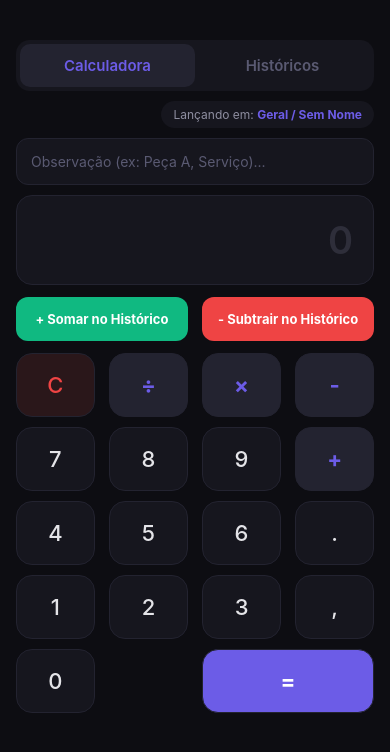
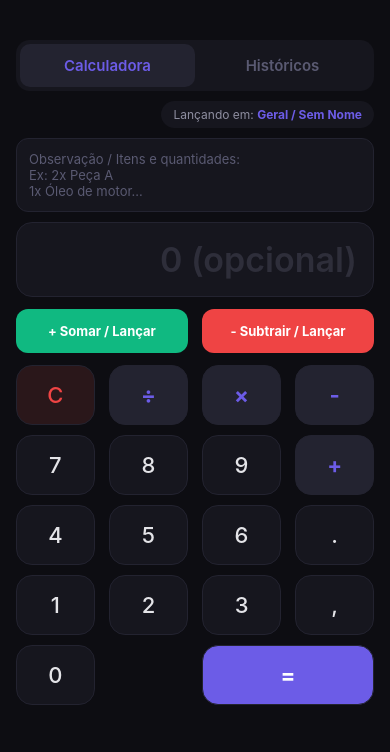
Before and after one commit to RamboFetBB/Calculadora, a React Native app: screen / in a window 390 px wide. Shown: the top 752 px of the page. Built offline with nearby package versions, Linux system fonts and the light colour scheme.

Commit message:
Update App.js

```diff
--- a/App.js
+++ b/App.js
@@ -69,7 +69,7 @@ export default function App() {
   };
 
   const evaluateExpression = () => {
-    if (!display.trim()) return null;
+    if (!display.trim()) return 0; // Se estiver vazio, assume 0
     try {
       const formattedExpr = display
         .replace(/,/g, '.')
@@ -85,7 +85,8 @@ export default function App() {
   };
 
   const handleSaveCalculation = (type = 'ADD') => {
-    const calculatedValue = evaluateExpression();
+    let calculatedValue = evaluateExpression();
+
     if (calculatedValue === null) {
       Alert.alert('Erro', 'Expressão matemática inválida');
       return;
@@ -97,7 +98,7 @@ export default function App() {
       id: Date.now().toString(),
       value: Math.abs(calculatedValue),
       type: type,
-      note: note.trim() || 'Sem observação',
+      note: note.trim() || 'Sem observação/descrição',
       timestamp: new Date().toLocaleTimeString([], { hour: '2-digit', minute: '2-digit' }),
       date: new Date().toLocaleDateString('pt-BR')
     };
@@ -115,10 +116,9 @@ export default function App() {
     setHistoryGroups(updatedGroups);
     saveData(updatedGroups);
 
-    const formattedResult = calculatedValue.toString().replace('.', ',');
-    setDisplay(formattedResult);
+    setDisplay('');
     setNote('');
-    Alert.alert('Salvo!', `Cálculo (${type === 'ADD' ? '+' : '-'}) registrado com sucesso.`);
+    Alert.alert('Salvo!', `Lançamento registrado com sucesso.`);
   };
 
   const getGroupTotal = (group) => {
@@ -136,7 +136,7 @@ export default function App() {
   };
 
   const pullSpecificValue = (value) => {
-    setDisplay(value.toString().replace('.', ','));
+    setDisplay(value !== 0 ? value.toString().replace('.', ',') : '');
     setActiveTab('calc');
   };
 
@@ -191,7 +191,7 @@ export default function App() {
   };
 
   const handleSaveEdit = () => {
-    const parsedValue = parseFloat(editValue.replace(',', '.'));
+    const parsedValue = editValue.trim() === '' ? 0 : parseFloat(editValue.replace(',', '.'));
     if (isNaN(parsedValue)) {
       Alert.alert('Erro', 'Digite um valor numérico válido');
       return;
@@ -205,7 +205,7 @@ export default function App() {
               ...item,
               value: Math.abs(parsedValue),
               type: editType,
-              note: editNote.trim() || 'Sem observação'
+              note: editNote.trim() || 'Sem observação/descrição'
             };
           }
           return item;
@@ -271,13 +271,15 @@ export default function App() {
             </Text>
           </View>
 
-          {/* Campo de Observação */}
+          {/* Campo de Observação Multilinha */}
           <TextInput
-            style={styles.noteInput}
-            placeholder="Observação (ex: Peça A, Serviço)..."
+            style={[styles.noteInput, { minHeight: 65, textAlignVertical: 'top' }]}
+            placeholder={'Observação / Itens e quantidades:\nEx: 2x Peça A\n1x Óleo de motor...'}
             placeholderTextColor="#5A5A72"
             value={note}
             onChangeText={setNote}
+            multiline={true}
+            numberOfLines={3}
           />
 
           {/* Display da Calculadora */}
@@ -286,7 +288,7 @@ export default function App() {
               style={styles.displayText}
               value={display}
               onChangeText={setDisplay}
-              placeholder="0"
+              placeholder="0 (opcional)"
               placeholderTextColor="#2E2E3A"
               keyboardType="numeric"
             />
@@ -298,13 +300,13 @@ export default function App() {
               style={[styles.actionBtn, styles.addBtn]}
               onPress={() => handleSaveCalculation('ADD')}
             >
-              <Text style={styles.actionBtnText}>+ Somar no Histórico</Text>
+              <Text style={styles.actionBtnText}>+ Somar / Lançar</Text>
             </TouchableOpacity>
             <TouchableOpacity
               style={[styles.actionBtn, styles.subBtn]}
               onPress={() => handleSaveCalculation('SUB')}
             >
-              <Text style={styles.actionBtnText}>- Subtrair no Histórico</Text>
+              <Text style={styles.actionBtnText}>- Subtrair / Lançar</Text>
             </TouchableOpacity>
           </View>
 
@@ -420,14 +422,20 @@ export default function App() {
                   <Text style={styles.emptyText}>Nenhum cálculo neste histórico ainda.</Text>
                 </View>
               }
-              renderItem={({ item }) => (
+              renderItem={({ item }) => {
+                const isZeroValue = item.value === 0;
+                return (
                   <View style={styles.itemCard}>
                     <View style={{ flex: 1 }}>
                       <View style={{ flexDirection: 'row', alignItems: 'center' }}>
+                        {isZeroValue ? (
+                          <Text style={styles.zeroValueText}>[Sem valor]</Text>
+                        ) : (
                           <Text style={[styles.itemType, item.type === 'SUB' ? styles.subText : styles.addText]}>
                             {item.type === 'SUB' ? '-' : '+'} R$ {item.value.toString().replace('.', ',')}
                           </Text>
-                      <Text style={styles.itemDate}>• {item.timestamp}</Text>
+                        )}
+                        <Text style={styles.itemDate}> • {item.timestamp}</Text>
                       </View>
                       <Text style={styles.itemNote}>{item.note}</Text>
                     </View>
@@ -440,15 +448,18 @@ export default function App() {
                         <Text style={styles.editBtnText}>Editar</Text>
                       </TouchableOpacity>
 
+                      {!isZeroValue && (
                         <TouchableOpacity
                           style={styles.loadBtn}
                           onPress={() => pullSpecificValue(item.value)}
                         >
                           <Text style={styles.loadBtnText}>Usar</Text>
                         </TouchableOpacity>
+                      )}
                     </View>
                   </View>
-              )}
+                );
+              }}
             />
           </View>
         </View>
@@ -506,19 +517,23 @@ export default function App() {
               </TouchableOpacity>
             </View>
 
-            <Text style={styles.label}>Valor:</Text>
+            <Text style={styles.label}>Valor (deixe vazio se não souber):</Text>
             <TextInput
               style={styles.modalInput}
               keyboardType="numeric"
+              placeholder="0"
+              placeholderTextColor="#5A5A72"
               value={editValue}
               onChangeText={setEditValue}
             />
 
-            <Text style={styles.label}>Observação:</Text>
+            <Text style={styles.label}>Observação / Itens:</Text>
             <TextInput
-              style={styles.modalInput}
+              style={[styles.modalInput, { minHeight: 70, textAlignVertical: 'top' }]}
               value={editNote}
               onChangeText={setEditNote}
+              multiline={true}
+              numberOfLines={3}
             />
 
             <View style={styles.modalButtons}>
@@ -562,9 +577,9 @@ const styles = StyleSheet.create({
   infoBadgeText: { color: '#8E8EA0', fontSize: 12 },
   infoBadgeHighlight: { color: '#6C5CE7', fontWeight: 'bold' },
 
-  noteInput: { backgroundColor: '#16161E', color: '#FFF', padding: 14, borderRadius: 12, fontSize: 14, marginBottom: 10, borderWidth: 1, borderColor: '#232330' },
-  displayContainer: { backgroundColor: '#16161E', padding: 20, borderRadius: 16, marginBottom: 12, borderWidth: 1, borderColor: '#232330', minHeight: 90, justifyContent: 'center' },
-  displayText: { color: '#FFF', fontSize: 38, textAlign: 'right', fontWeight: '600' },
+  noteInput: { backgroundColor: '#16161E', color: '#FFF', padding: 12, borderRadius: 12, fontSize: 13, marginBottom: 10, borderWidth: 1, borderColor: '#232330' },
+  displayContainer: { backgroundColor: '#16161E', padding: 16, borderRadius: 16, marginBottom: 12, borderWidth: 1, borderColor: '#232330', minHeight: 75, justifyContent: 'center' },
+  displayText: { color: '#FFF', fontSize: 34, textAlign: 'right', fontWeight: '600' },
 
   actionRow: { flexDirection: 'row', justifyContent: 'space-between', marginBottom: 12 },
   actionBtn: { width: '48%', paddingVertical: 14, borderRadius: 12, alignItems: 'center' },
@@ -574,7 +589,7 @@ const styles = StyleSheet.create({
 
   // Teclado
   keypad: { flexDirection: 'row', flexWrap: 'wrap', justifyContent: 'space-between' },
-  button: { width: '22%', backgroundColor: '#16161E', paddingVertical: 18, borderRadius: 16, alignItems: 'center', marginBottom: 10, borderWidth: 1, borderColor: '#232330' },
+  button: { width: '22%', backgroundColor: '#16161E', paddingVertical: 16, borderRadius: 16, alignItems: 'center', marginBottom: 10, borderWidth: 1, borderColor: '#232330' },
   buttonText: { color: '#E4E4E8', fontSize: 22, fontWeight: '500' },
   opButton: { backgroundColor: '#232330' },
   opButtonText: { color: '#6C5CE7', fontWeight: 'bold' },
@@ -604,14 +619,15 @@ const styles = StyleSheet.create({
   historyTitle: { color: '#FFF', fontSize: 16, fontWeight: 'bold' },
   deleteGroupText: { color: '#EF4444', fontSize: 12 },
 
-  itemCard: { backgroundColor: '#16161E', padding: 14, borderRadius: 12, flexDirection: 'row', alignItems: 'center', marginBottom: 8, borderWidth: 1, borderColor: '#232330' },
+  itemCard: { backgroundColor: '#16161E', padding: 14, borderRadius: 12, flexDirection: 'row', alignItems: 'flex-start', marginBottom: 8, borderWidth: 1, borderColor: '#232330' },
   itemType: { fontSize: 16, fontWeight: 'bold' },
+  zeroValueText: { fontSize: 14, fontWeight: 'bold', color: '#8E8EA0' },
   addText: { color: '#10B981' },
   subText: { color: '#EF4444' },
   itemDate: { color: '#5A5A72', fontSize: 11 },
-  itemNote: { color: '#A0A0B2', fontSize: 13, marginTop: 2 },
+  itemNote: { color: '#A0A0B2', fontSize: 13, marginTop: 4, lineHeight: 18 },
 
-  itemActions: { flexDirection: 'row' },
+  itemActions: { flexDirection: 'row', marginLeft: 8 },
   editBtn: { backgroundColor: '#232330', paddingHorizontal: 10, paddingVertical: 6, borderRadius: 6, marginRight: 6 },
   editBtnText: { color: '#8E8EA0', fontSize: 11, fontWeight: '600' },
   loadBtn: { backgroundColor: '#6C5CE7', paddingHorizontal: 10, paddingVertical: 6, borderRadius: 6 },
```
Lines whose indentation alone changed are shown as unchanged.
